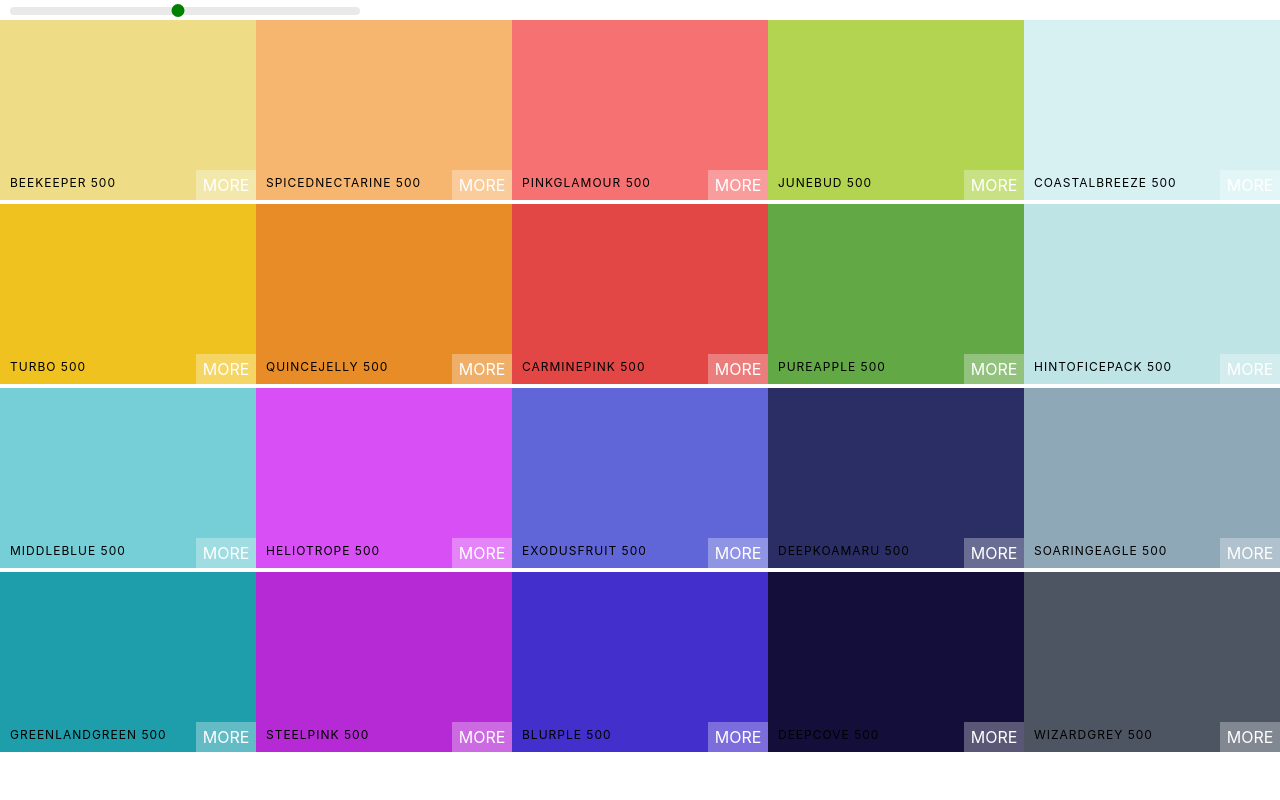
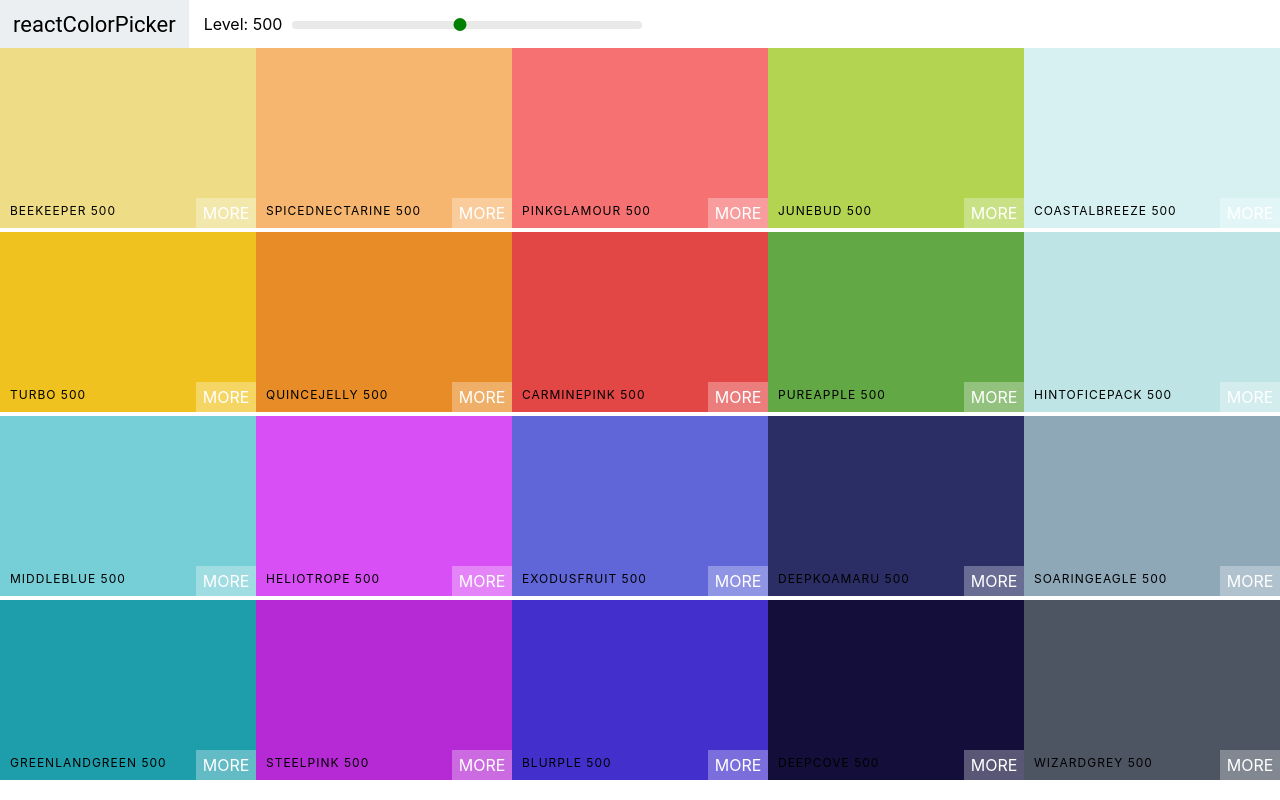
Before and after one commit to filfran/react-color-app, a React (Create React App) app: page / in a window 1280 px wide. Built offline with nearby package versions, Linux system fonts and the light colour scheme.

Commit message:
add Navbar

```diff
--- /dev/null
+++ b/src/Navbar.css
@@ -0,0 +1,22 @@
+.Navbar {
+  display: flex;
+  align-items: center;
+  justify-content: flex-start;
+  height: 6vh;
+}
+
+.logo {
+  margin-right: 15px;
+  padding: 0 13px;
+  font-size: 22px;
+  background-color: #eceff1;
+  font-family: Roboto;
+  height: 100%;
+  display: flex;
+  align-items: center;
+}
+
+.logo a {
+  text-decoration: none;
+  color: black;
+}
--- /dev/null
+++ b/src/Navbar.js
@@ -0,0 +1,44 @@
+import { Component } from "react";
+import Slider from "rc-slider";
+import "rc-slider/assets/index.css";
+import "./Navbar.css";
+
+class Navbar extends Component {
+  render() {
+    const { level, changeLevel } = this.props;
+
+    return (
+      <header className="Navbar">
+        <div className="logo">
+          <a href="#">reactColorPicker</a>
+        </div>
+        <div className="slider-container">
+          <span>Level: {level}</span>
+          <div className="slider">
+            <Slider
+              defaultValue={level}
+              min={100}
+              max={900}
+              step={100}
+              onAfterChange={changeLevel}
+              trackStyle={{ backgroundColor: "transparent" }}
+              handleStyle={{
+                backgroundColor: "green",
+                outline: "none",
+                border: "2px solid green",
+                boxShadow: "none",
+                width: "13px",
+                height: "13px",
+                marginLeft: "-7px",
+                marginTop: "-3px",
+              }}
+              railStyle={{ height: 8 }}
+            />
+          </div>
+        </div>
+      </header>
+    );
+  }
+}
+
+export default Navbar;
--- a/src/Palette.js
+++ b/src/Palette.js
@@ -1,8 +1,7 @@
 import { Component } from "react";
 import ColorBox from "./ColorBox";
 import "./Palette.css";
-import Slider from "rc-slider";
-import "rc-slider/assets/index.css";
+import Navbar from "./Navbar";
 
 class Palette extends Component {
   constructor(props) {
@@ -21,27 +20,7 @@
     );
     return (
       <div className="Palette">
-        <div className="slider">
-          <Slider
-            defaultValue={this.state.level}
-            min={100}
-            max={900}
-            step={100}
-            onAfterChange={this.changeLevel}
-            trackStyle={{ backgroundColor: "transparent" }}
-            handleStyle={{
-              backgroundColor: "green",
-              outline: "none",
-              border: "2px solid green",
-              boxShadow: "none",
-              width: "13px",
-              height: "13px",
-              marginLeft: "-7px",
-              marginTop: "-3px",
-            }}
-            railStyle={{ height: 8 }}
-          />
-        </div>
+        <Navbar level={this.state.level} changeLevel={this.changeLevel} />
         <div className="Palette-colors">{ColorBoxes}</div>
       </div>
     );
```
